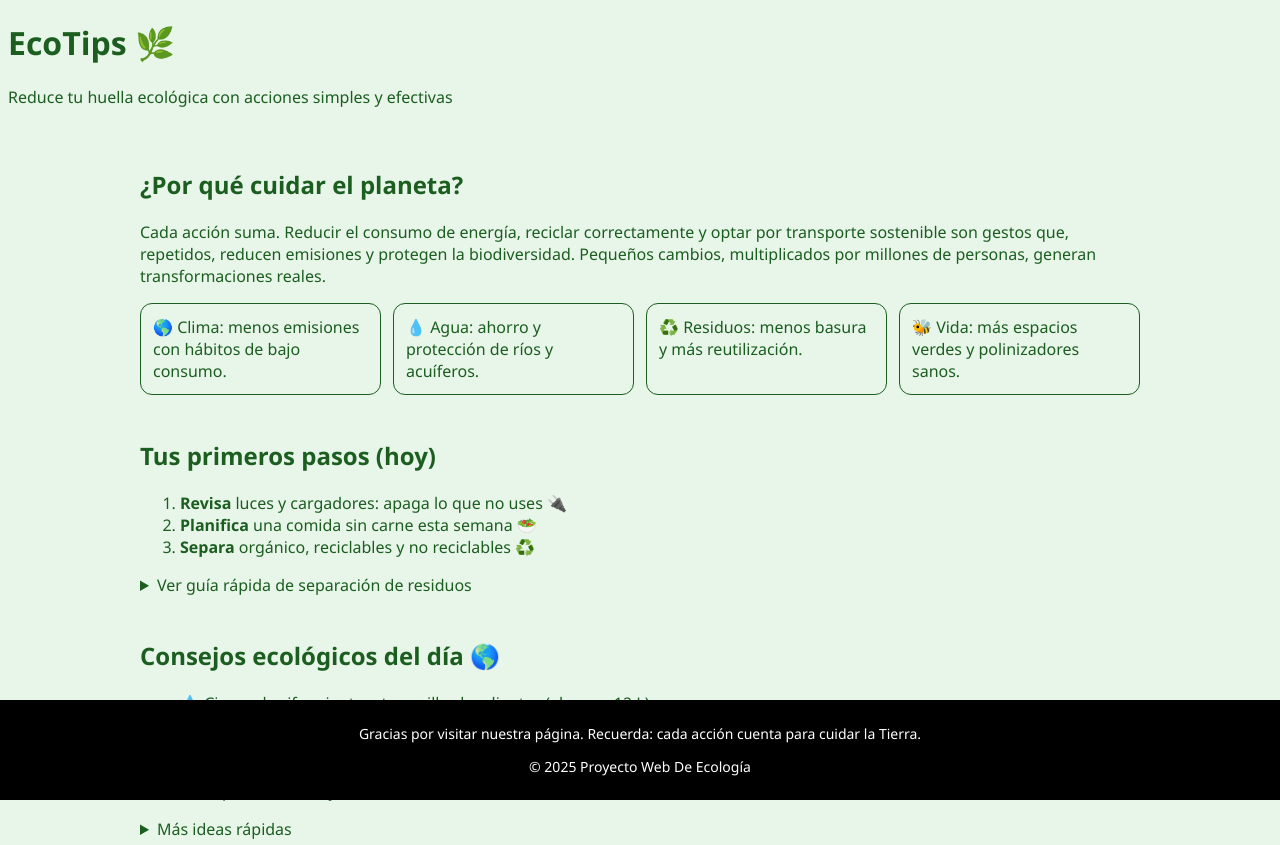
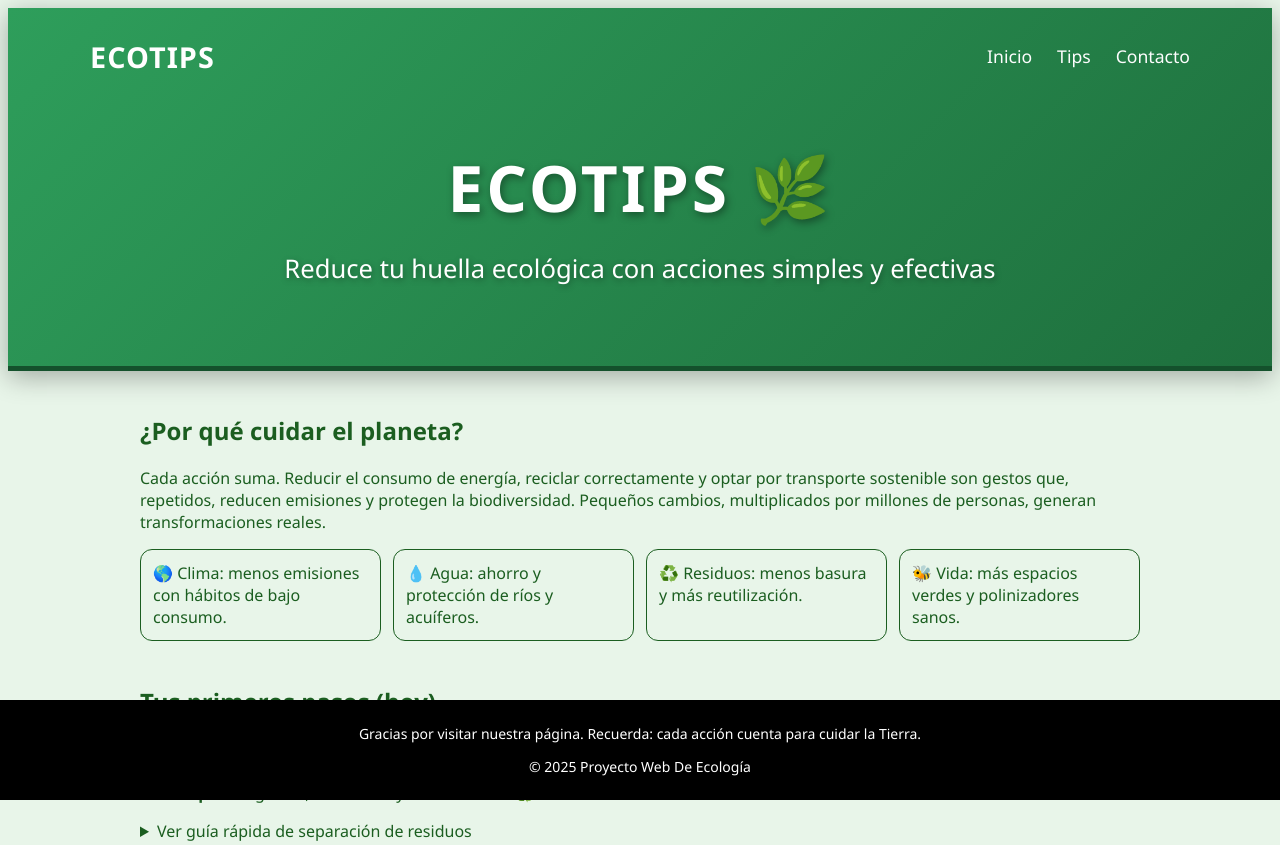
Before and after one commit to Moriones20/EcoTips-Grupo3, a plain HTML site: page index.html in a window 1280 px wide. Shown: the top 845 px of the page. Drawn offline with Linux system fonts and the light colour scheme.

Commit message:
modificacion del index y css

```diff
--- a/index.html
+++ b/index.html
@@ -5,13 +5,28 @@
     <meta name="viewport" content="width=device-width,initial-scale=1" />
     <link rel="stylesheet" href="src/css/style.css" />
     <title>EcoTips</title>
+    <link rel="stylesheet" href="./src/components/header/header.css">
   </head>
 
   <body>
-    <header id="header">
-      <h1>EcoTips 🌿</h1>
-      <p>Reduce tu huella ecológica con acciones simples y efectivas</p>
-    </header>
+  <header id="header">
+    <nav class="navbar">
+     <div class="logo-text-only">EcoTips</div>
+
+     <ul class="nav-links">
+      <li><a href="#">Inicio</a></li>
+      <li><a href="#">Tips</a></li>
+      <li><a href="#">Contacto</a></li>
+     </ul>
+    </nav>
+
+  <div class="header-content fade-in">
+    <h1 class="header-title">EcoTips 🌿</h1>
+    <p class="header-subtitle">
+      Reduce tu huella ecológica con acciones simples y efectivas
+    </p>
+   </div>
+  </header>
 
     <main id="app"></main>
 
--- a/src/components/header/header.css
+++ b/src/components/header/header.css
@@ -0,0 +1,111 @@
+#header {
+  width: 100%;
+  background: linear-gradient(135deg, #2e9e5b, #1e6f3d);
+  color: white;
+  padding-bottom: 50px;
+  box-shadow: 0 6px 25px rgba(0, 0, 0, 0.30);
+  border-bottom: 5px solid #14512c;
+}
+
+/* ================= NAVBAR ================= */
+.navbar {
+  width: 100%;
+  max-width: 1100px;
+  margin: 0 auto;
+  padding: 20px 25px;
+
+  display: flex;
+  justify-content: space-between;
+  align-items: center;
+}
+
+/* Texto del logo (solo texto, ya sin imagen) */
+.logo-text-only {
+  font-size: 1.8rem;
+  font-weight: 800;
+  letter-spacing: 1px;
+  text-transform: uppercase;
+}
+
+/* Menu */
+.nav-links {
+  list-style: none;
+  display: flex;
+  gap: 25px;
+}
+
+.nav-links a {
+  text-decoration: none;
+  color: #fdfdfd;
+  font-size: 1.1rem;
+  font-weight: 500;
+  transition: 0.3s;
+}
+
+.nav-links a:hover {
+  color: #c4ffdb;
+  text-shadow: 0px 0px 8px rgba(220, 255, 230, 0.6);
+}
+
+/* ================= HEADER CONTENT ================= */
+.header-content {
+  margin-top: 40px;
+  text-align: center;
+}
+
+/* Título gigante */
+.header-title {
+  font-size: 4rem;
+  font-weight: 900;
+  margin: 0;
+  letter-spacing: 3px;
+  text-transform: uppercase;
+  text-shadow: 2px 3px 8px rgba(0, 0, 0, 0.4);
+}
+
+/* Subtítulo */
+.header-subtitle {
+  font-size: 1.6rem;
+  margin-top: 18px;
+  line-height: 1.6;
+  color: #ffffff;
+  text-shadow: 1px 2px 6px rgba(0, 0, 0, 0.35);
+}
+
+/* ================= ANIMACIÓN ================= */
+.fade-in {
+  opacity: 0;
+  animation: fadeInUp 1.4s forwards;
+}
+
+@keyframes fadeInUp {
+  0% {
+    opacity: 0;
+    transform: translateY(25px);
+  }
+  100% {
+    opacity: 1;
+    transform: translateY(0);
+  }
+}
+
+/* ================= RESPONSIVE ================= */
+@media (max-width: 768px) {
+  .nav-links {
+    display: none;
+  }
+
+  .header-title {
+    font-size: 3rem;
+  }
+
+  .header-subtitle {
+    font-size: 1.3rem;
+  }
+}
+
+@media (max-width: 480px) {
+  .header-title {
+    font-size: 2.5rem;
+  }
+}
```
